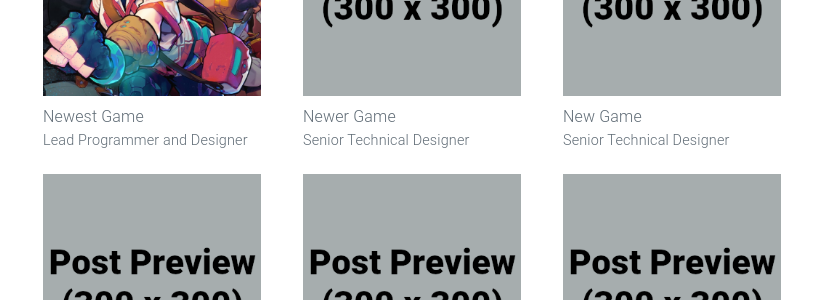
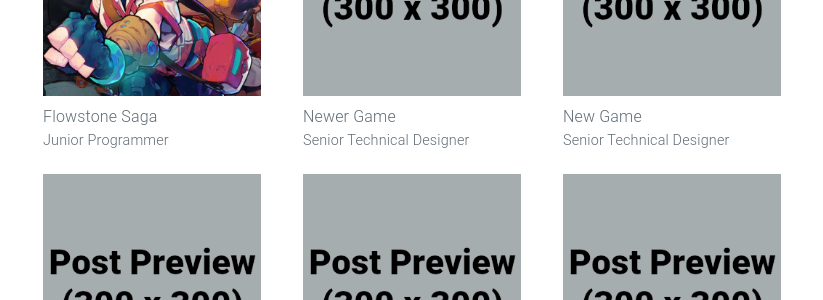
Before and after one commit to ShaneMakesGames/ShaneMakesGames.github.io, a Jekyll site: the page built from index.html, in a window 1280 px wide. Shown: the part 578-878 px from the top of the page, without its empty margins (228-1051 px from the left). Built offline with Jekyll 4.4.1, drawn with Linux system fonts in a browser that asks for light colours.

Commit message:
Update 2022-10-09-newest-game.md

```diff
--- a/_posts/2022-10-09-newest-game.md
+++ b/_posts/2022-10-09-newest-game.md
@@ -1,7 +1,7 @@
 ---
 layout: post
-title:  "Newest Game"
-summary: "Lead Programmer and Designer"
+title:  "Flowstone Saga"
+summary: "Junior Programmer"
 date:   2022-10-09 15:39:40
 preview: /assets/FlowstonePreview.png
 ---
```
